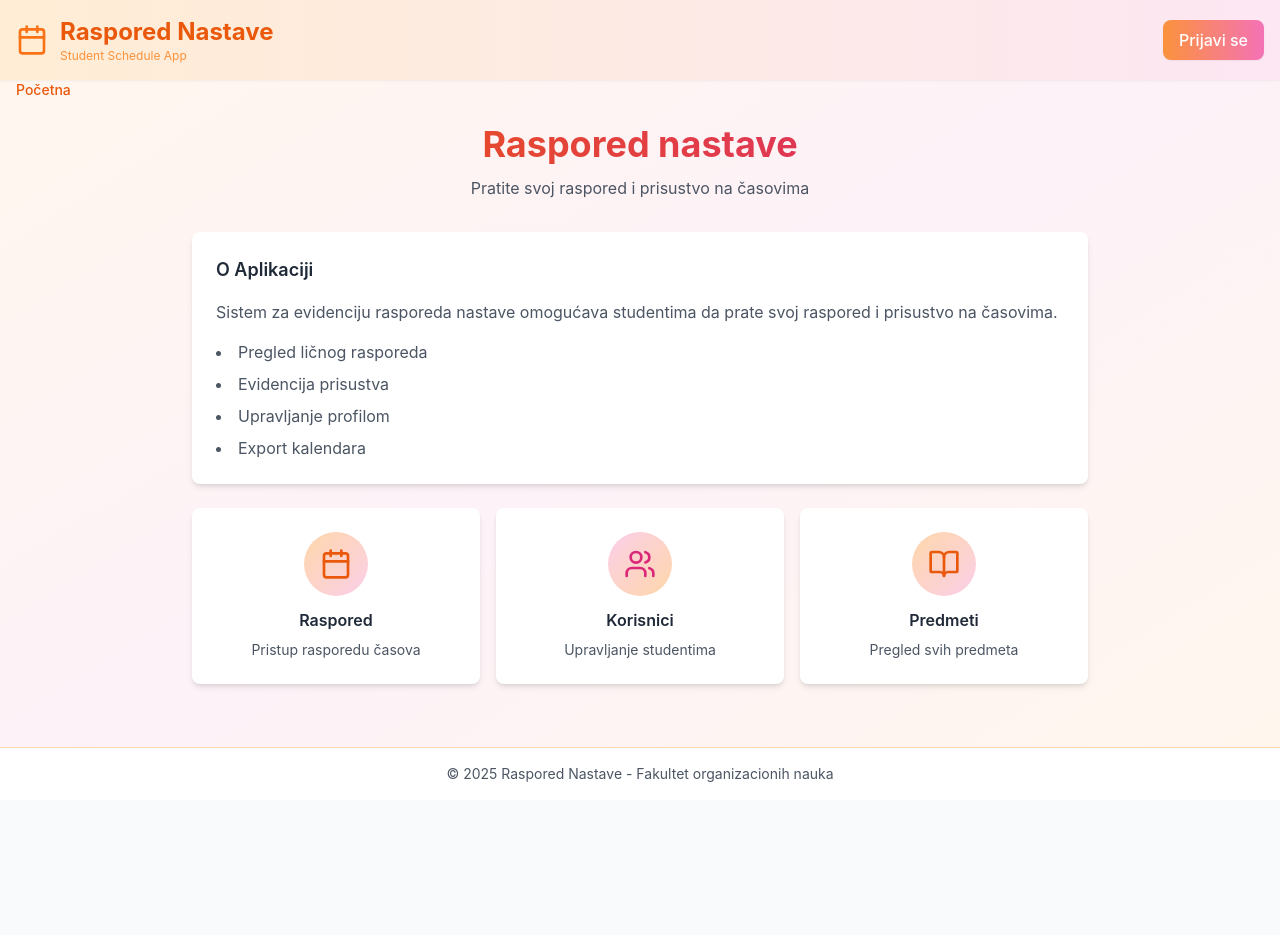
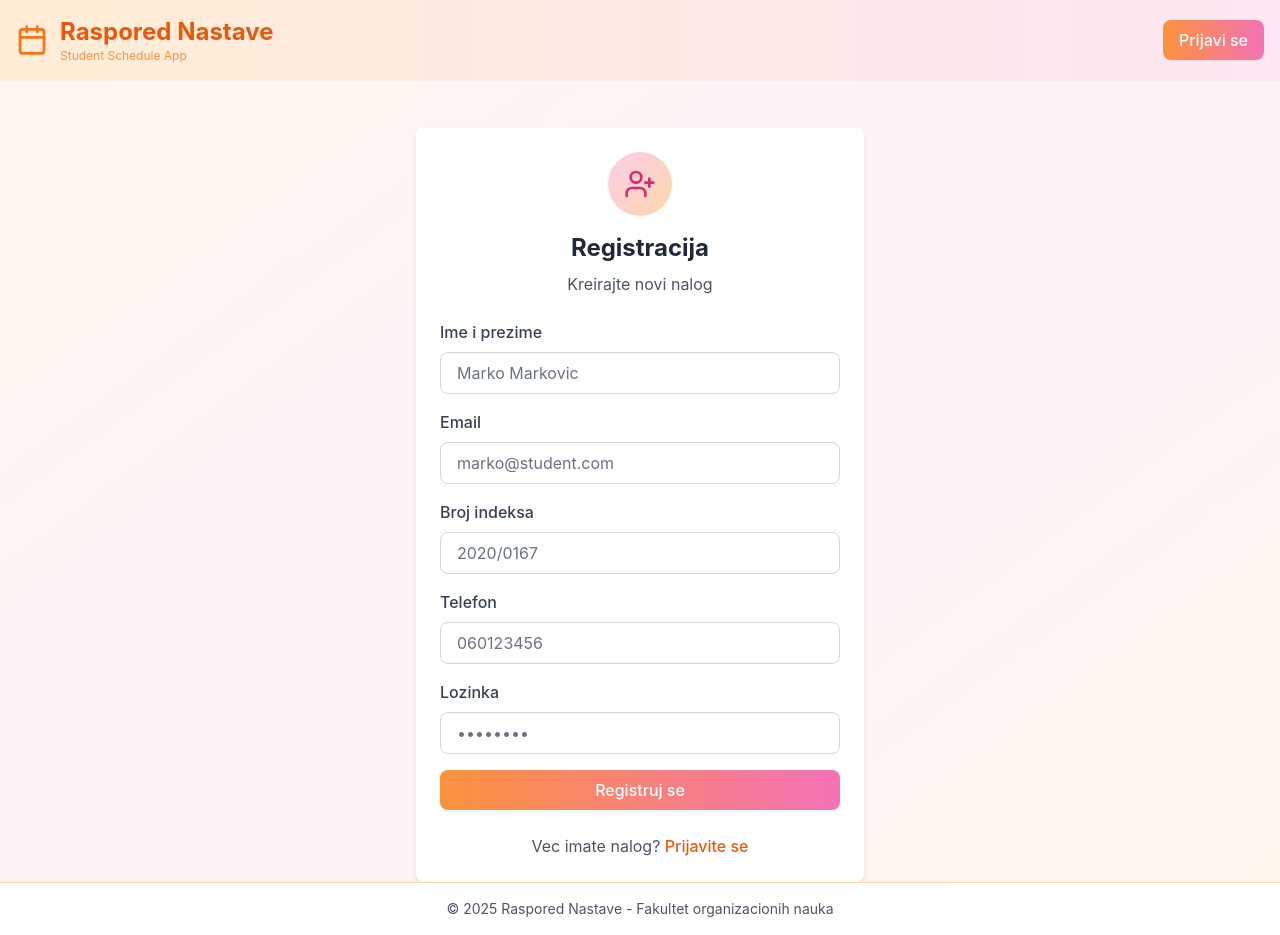
Before and after one commit to elab-development/internet-tehnologije-2024-projekat-app_evidencija_nastave_2020_0167, a React (Create React App) app in the folder raspored-react/: page /register in a window 1280 px wide. Before the commit the page ends 800 px from the top, so only its background shows below. Built offline with nearby package versions, Linux system fonts and the light colour scheme.

Commit message:
Implementirana autentikacija

```diff
--- a/raspored-react/src/App.js
+++ b/raspored-react/src/App.js
@@ -1,17 +1,18 @@
 import React from 'react';
+import { BrowserRouter as Router, Routes, Route } from 'react-router-dom';
 import { AuthProvider } from './contexts/AuthContext';
 import Layout from './components/layout/Layout';
 import Card from './components/common/Card';
 import Breadcrumbs from './components/common/Breadcrumbs';
+import LoginPage from './pages/LoginPage';
+import RegisterPage from './pages/RegisterPage';
+import ProtectedRoute from './components/auth/ProtectedRoute';
 import { Calendar, Users, BookOpen } from 'lucide-react';
 
-function App() {
+function HomePage() {
   return (
-    <AuthProvider>
     <Layout>
-        <Breadcrumbs items={[
-          { label: 'Početna' }
-        ]} />
+      <Breadcrumbs items={[{ label: 'Pocetna' }]} />
 
       <div className="max-w-4xl mx-auto">
         <div className="text-center mb-8">
@@ -19,17 +20,17 @@ function App() {
             Raspored nastave
           </h2>
           <p className="text-gray-600">
-              Pratite svoj raspored i prisustvo na časovima
+            Pratite svoj raspored i prisustvo na casovima
           </p>
         </div>
 
         <Card title="O Aplikaciji">
           <p className="text-gray-600 mb-4">
-              Sistem za evidenciju rasporeda nastave omogućava studentima da
-              prate svoj raspored i prisustvo na časovima.
+            Sistem za evidenciju rasporeda nastave omogucava studentima da
+            prate svoj raspored i prisustvo na casovima.
           </p>
           <ul className="list-disc list-inside text-gray-600 space-y-2">
-              <li>Pregled ličnog rasporeda</li>
+            <li>Pregled licnog rasporeda</li>
             <li>Evidencija prisustva</li>
             <li>Upravljanje profilom</li>
             <li>Export kalendara</li>
@@ -44,7 +45,7 @@ function App() {
               </div>
               <h3 className="font-semibold text-gray-800 mb-2">Raspored</h3>
               <p className="text-gray-600 text-sm">
-                  Pristup rasporedu časova
+                Pristup rasporedu casova
               </p>
             </div>
           </Card>
@@ -75,6 +76,41 @@ function App() {
         </div>
       </div>
     </Layout>
+  );
+}
+
+function App() {
+  return (
+    <AuthProvider>
+      <Router>
+        <Routes>
+          <Route path="/" element={<HomePage />} />
+          <Route path="/login" element={<LoginPage />} />
+          <Route path="/register" element={<RegisterPage />} />
+
+          <Route path="/student" element={
+            <ProtectedRoute allowedRoles={['student']}>
+              <Layout>
+                <div className="text-center mt-12">
+                  <h1 className="text-2xl font-bold">Student Dashboard</h1>
+                  <p className="text-gray-600">Uskoro...</p>
+                </div>
+              </Layout>
+            </ProtectedRoute>
+          } />
+
+          <Route path="/admin" element={
+            <ProtectedRoute allowedRoles={['admin']}>
+              <Layout>
+                <div className="text-center mt-12">
+                  <h1 className="text-2xl font-bold">Admin Dashboard</h1>
+                  <p className="text-gray-600">Uskoro...</p>
+                </div>
+              </Layout>
+            </ProtectedRoute>
+          } />
+        </Routes>
+      </Router>
     </AuthProvider>
   );
 }
--- /dev/null
+++ b/raspored-react/src/components/auth/ProtectedRoute.jsx
@@ -0,0 +1,19 @@
+import React from 'react';
+import { Navigate } from 'react-router-dom';
+import { useAuth } from '../../contexts/AuthContext';
+
+const ProtectedRoute = ({ children, allowedRoles = [] }) => {
+  const { isAuthenticated, user } = useAuth();
+
+  if (!isAuthenticated) {
+    return <Navigate to="/login" replace />;
+  }
+
+  if (allowedRoles.length > 0 && !allowedRoles.includes(user?.role)) {
+    return <Navigate to="/" replace />;
+  }
+
+  return children;
+};
+
+export default ProtectedRoute;
--- /dev/null
+++ b/raspored-react/src/pages/LoginPage.jsx
@@ -0,0 +1,96 @@
+import React, { useState } from 'react';
+import { useNavigate } from 'react-router-dom';
+import { useAuth } from '../contexts/AuthContext';
+import Layout from '../components/layout/Layout';
+import Card from '../components/common/Card';
+import InputField from '../components/common/InputField';
+import Button from '../components/common/Button';
+import { LogIn } from 'lucide-react';
+
+const LoginPage = () => {
+  const navigate = useNavigate();
+  const { login } = useAuth();
+
+  const [email, setEmail] = useState('');
+  const [password, setPassword] = useState('');
+  const [errors, setErrors] = useState({});
+
+  const handleSubmit = async (e) => {
+    e.preventDefault();
+
+    const newErrors = {};
+    if (!email) newErrors.email = 'Email je obavezan';
+    if (!password) newErrors.password = 'Lozinka je obavezna';
+
+    if (Object.keys(newErrors).length > 0) {
+      setErrors(newErrors);
+      return;
+    }
+
+    try {
+      await login(email, password);
+      navigate('/student');
+    } catch (error) {
+      setErrors({ api: 'Pogrešan email ili lozinka' });
+    }
+  };
+
+  return (
+    <Layout>
+      <div className="max-w-md mx-auto mt-12">
+        <Card>
+          <div className="text-center mb-6">
+            <div className="w-16 h-16 bg-gradient-to-br from-orange-200 to-pink-200 rounded-full flex items-center justify-center mx-auto mb-4">
+              <LogIn className="text-orange-600" size={32} />
+            </div>
+            <h2 className="text-2xl font-bold text-gray-800">Prijava</h2>
+            <p className="text-gray-600 mt-2">Ulogujte se na svoj nalog</p>
+          </div>
+
+          {errors.api && (
+            <div className="bg-red-100 text-red-700 px-4 py-3 rounded mb-4">
+              {errors.api}
+            </div>
+          )}
+
+          <form onSubmit={handleSubmit}>
+            <InputField
+              label="Email"
+              type="email"
+              name="email"
+              value={email}
+              onChange={(e) => setEmail(e.target.value)}
+              error={errors.email}
+              placeholder="vas@email.com"
+            />
+
+            <InputField
+              label="Lozinka"
+              type="password"
+              name="password"
+              value={password}
+              onChange={(e) => setPassword(e.target.value)}
+              error={errors.password}
+              placeholder="••••••••"
+            />
+
+            <Button type="submit" className="w-full">
+              Prijavi se
+            </Button>
+          </form>
+
+          <div className="mt-6 text-center">
+            <p className="text-gray-600">
+              Nemate nalog?{' '}
+              <a href="/register" className="text-orange-600 hover:text-orange-700 font-medium">
+                Registrujte se
+              </a>
+            </p>
+          </div>
+        </Card>
+      </div>
+    </Layout>
+  );
+};
+
+export default LoginPage;
--- /dev/null
+++ b/raspored-react/src/pages/RegisterPage.jsx
@@ -0,0 +1,134 @@
+import React, { useState } from 'react';
+import { useNavigate } from 'react-router-dom';
+import { useAuth } from '../contexts/AuthContext';
+import Layout from '../components/layout/Layout';
+import Card from '../components/common/Card';
+import InputField from '../components/common/InputField';
+import Button from '../components/common/Button';
+import { UserPlus } from 'lucide-react';
+
+const RegisterPage = () => {
+  const navigate = useNavigate();
+  const { register } = useAuth();
+
+  const [formData, setFormData] = useState({
+    name: '',
+    email: '',
+    password: '',
+    student_id: '',
+    phone: ''
+  });
+  const [errors, setErrors] = useState({});
+
+  const handleChange = (e) => {
+    setFormData({
+      ...formData,
+      [e.target.name]: e.target.value
+    });
+  };
+
+  const handleSubmit = async (e) => {
+    e.preventDefault();
+
+    const newErrors = {};
+    if (!formData.name) newErrors.name = 'Ime je obavezno';
+    if (!formData.email) newErrors.email = 'Email je obavezan';
+    if (!formData.password) newErrors.password = 'Lozinka je obavezna';
+
+    if (Object.keys(newErrors).length > 0) {
+      setErrors(newErrors);
+      return;
+    }
+
+    try {
+      await register(formData);
+      navigate('/student');
+    } catch (error) {
+      setErrors({ api: 'Greška pri registraciji' });
+    }
+  };
+
+  return (
+    <Layout>
+      <div className="max-w-md mx-auto mt-12">
+        <Card>
+          <div className="text-center mb-6">
+            <div className="w-16 h-16 bg-gradient-to-br from-pink-200 to-orange-200 rounded-full flex items-center justify-center mx-auto mb-4">
+              <UserPlus className="text-pink-600" size={32} />
+            </div>
+            <h2 className="text-2xl font-bold text-gray-800">Registracija</h2>
+            <p className="text-gray-600 mt-2">Kreirajte novi nalog</p>
+          </div>
+
+          {errors.api && (
+            <div className="bg-red-100 text-red-700 px-4 py-3 rounded mb-4">
+              {errors.api}
+            </div>
+          )}
+
+          <form onSubmit={handleSubmit}>
+            <InputField
+              label="Ime i prezime"
+              name="name"
+              value={formData.name}
+              onChange={handleChange}
+              error={errors.name}
+              placeholder="Marko Markovic"
+            />
+
+            <InputField
+              label="Email"
+              type="email"
+              name="email"
+              value={formData.email}
+              onChange={handleChange}
+              error={errors.email}
+              placeholder="marko@student.com"
+            />
+
+            <InputField
+              label="Broj indeksa"
+              name="student_id"
+              value={formData.student_id}
+              onChange={handleChange}
+              placeholder="2020/0167"
+            />
+
+            <InputField
+              label="Telefon"
+              name="phone"
+              value={formData.phone}
+              onChange={handleChange}
+              placeholder="060123456"
+            />
+
+            <InputField
+              label="Lozinka"
+              type="password"
+              name="password"
+              value={formData.password}
+              onChange={handleChange}
+              error={errors.password}
+              placeholder="••••••••"
+            />
+
+            <Button type="submit" className="w-full">
+              Registruj se
+            </Button>
+          </form>
+
+          <div className="mt-6 text-center">
+            <p className="text-gray-600">
+              Vec imate nalog?{' '}
+              <a href="/login" className="text-orange-600 hover:text-orange-700 font-medium">
+                Prijavite se
+              </a>
+            </p>
+          </div>
+        </Card>
+      </div>
+    </Layout>
+  );
+};
+
+export default RegisterPage;
```
Lines whose indentation alone changed are shown as unchanged.
